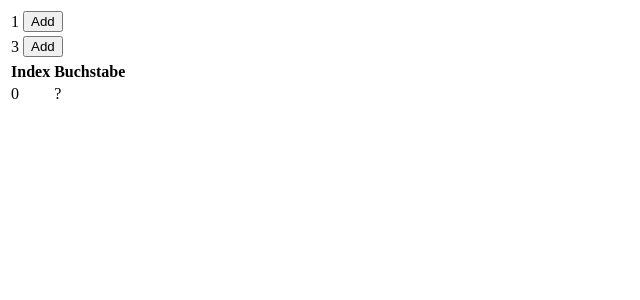
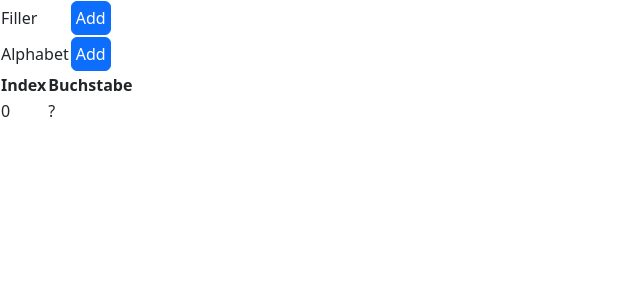
Before and after one commit to Drakontheripper/FUN-Project, an Angular app in the folder FUN-app/: page / in a window 1280 px wide. Shown: the top 300 px of the page, without its empty margins (0-640 px from the left). Built offline with nearby package versions, Linux system fonts and the light colour scheme.

Commit message:
Verschönerung

```diff
--- a/FUN-app/src/app/app.component.html
+++ b/FUN-app/src/app/app.component.html
@@ -1,15 +1,15 @@
 <div>
   <table>
     <tr>
-      <td>1</td>
+      <td>Filler</td>
       <td>
-        <button>Add</button>
+        <button class="btn btn-primary" style="padding: 4px;" (click) = "onClick()">Add</button>
       </td>
     </tr>
     <tr>
-      <td>3</td>
+      <td>Alphabet</td>
       <td>
-        <button (click) = "onClick()">Add</button>
+        <button class="btn btn-primary" style="padding: 4px;" (click) = "onClick()">Add</button>
       </td>
     </tr>
   </table>
@@ -23,10 +23,10 @@
         Buchstabe
       </th>
     </tr>
-    <tr *ngFor="let index of alphabet">
-      <td>{{ index.num }}</td>
+    <tr *ngFor="let alphabetOutput of alphabet">
+      <td>{{ alphabetOutput.num }}</td>
       <td>
-       {{ index.letter }}
+       {{ alphabetOutput.letter }}
       </td>
     </tr>
   </table>
--- a/FUN-app/src/styles.css
+++ b/FUN-app/src/styles.css
@@ -1 +1,2 @@
 /* You can add global styles to this file, and also import other style files */
+@import 'bootstrap/dist/css/bootstrap.min.css';
```
Also changed, not shown: FUN-app/src/app/app.component.ts (+3 -4 lines).
